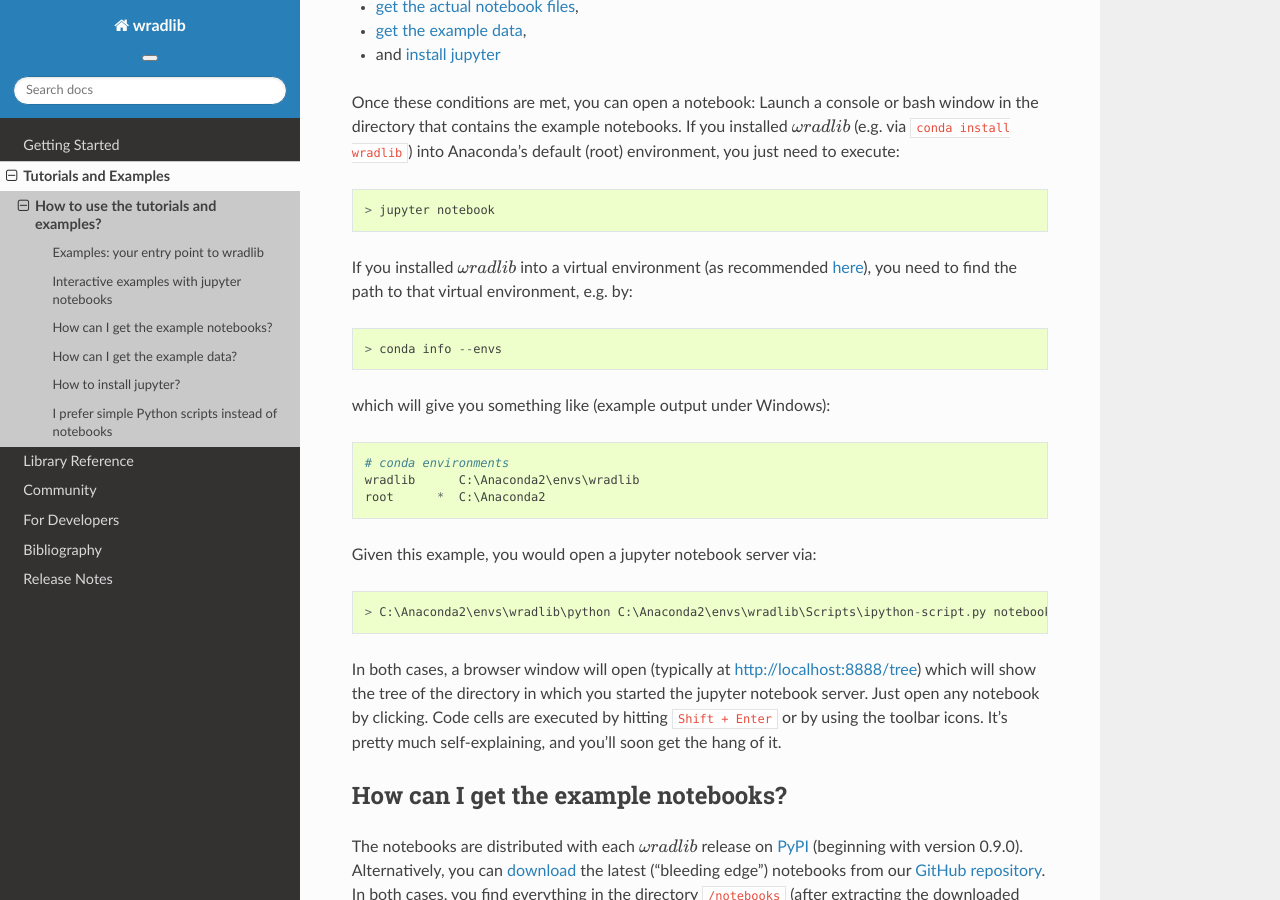
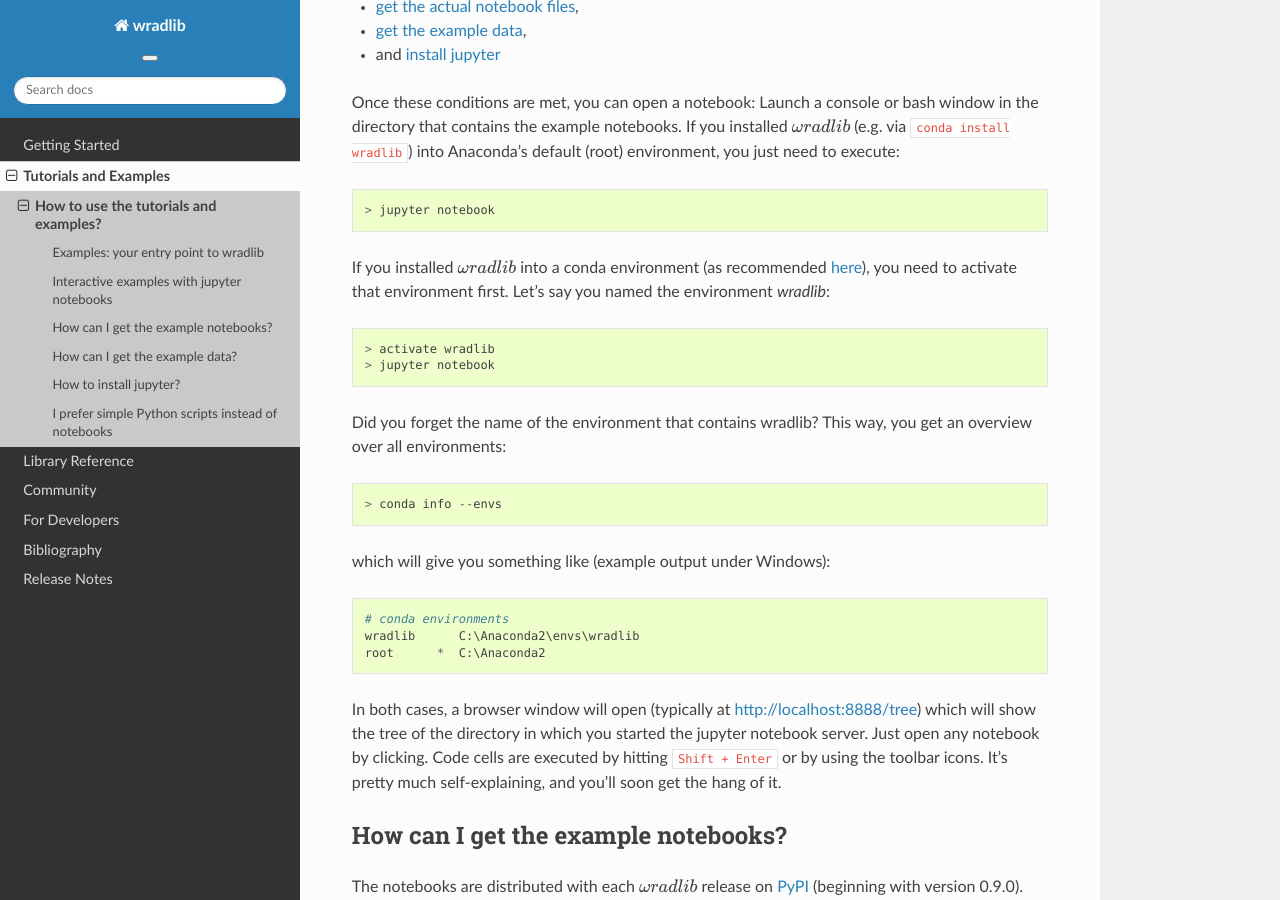
Before and after one commit to wradlib/wradlib-docs, a Sphinx documentation site: the page built from source/jupyter.rst, in a window 1280 px wide and 900 px high, scrolled down 835 px. Built offline with Sphinx 7.4.7 and the Read the Docs theme 2.0.0, drawn with Linux system fonts in a browser that asks for light colours; pages that are not in the unit, such as notebooks, are missing from menus; the version number could not be read and is left out.

Commit message:
DOC: Calling jupyter notebook in a conda env
The tutorial was adjusted. Since recently, this works by just activating
the env and then calling jupter notebook.

```diff
--- a/source/jupyter.rst
+++ b/source/jupyter.rst
@@ -24,8 +24,13 @@ Once these conditions are met, you can open a notebook: Launch a console or bash
 
 	> jupyter notebook
 
-If you installed :math:`\omega radlib` into a virtual environment (as recommended :doc:`here <gettingstarted>`),
-you need to find the path to that virtual environment, e.g. by::
+If you installed :math:`\omega radlib` into a conda environment (as recommended :doc:`here <gettingstarted>`),
+you need to activate that environment first. Let's say you named the environment `wradlib`::
+
+	> activate wradlib
+	> jupyter notebook
+
+Did you forget the name of the environment that contains wradlib? This way, you get an overview over all environments::
 
 	> conda info --envs
 
@@ -34,10 +39,6 @@ which will give you something like (example output under Windows)::
 	# conda environments
 	wradlib      C:\Anaconda2\envs\wradlib
 	root      *  C:\Anaconda2
-
-Given this example, you would open a jupyter notebook server via::
-
-	> C:\Anaconda2\envs\wradlib\python C:\Anaconda2\envs\wradlib\Scripts\ipython-script.py notebook
 
 In both cases, a browser window will open (typically at http://localhost:8888/tree) which will show the tree of the directory in which you started the jupyter notebook server. Just open any notebook by clicking. Code cells are executed by hitting ``Shift + Enter`` or by using the toolbar icons. It's pretty much self-explaining, and you'll soon get the hang of it.
 
```
